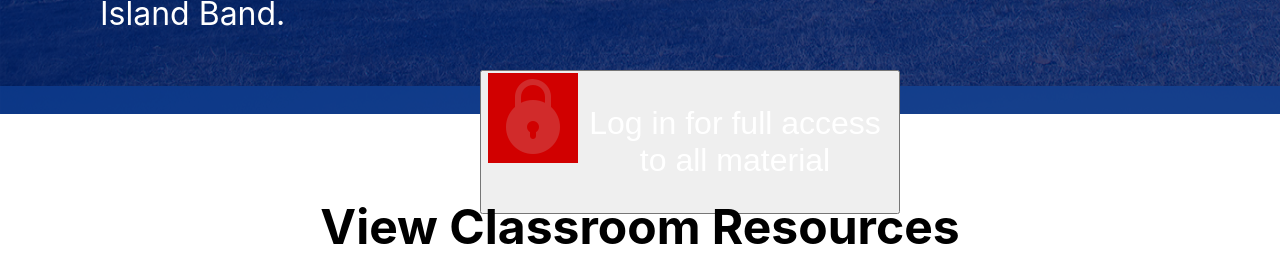
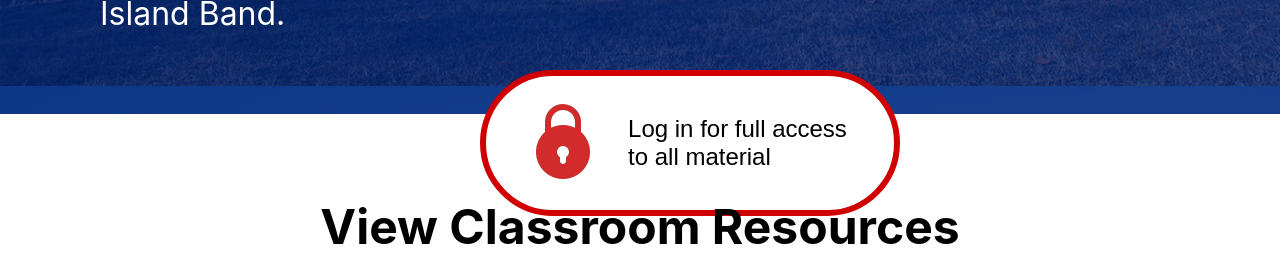
Before and after one commit to HarrySidhu1815/Seabird-Project, a React (Vite) app in the folder client/: page / in a window 1280 px wide. Shown: the part 782-1048 px from the top of the page. Built offline with nearby package versions, Linux system fonts and the light colour scheme.

Commit message:
interview page header added

```diff
--- /dev/null
+++ b/client/src/UI/AccessButton.jsx
@@ -0,0 +1,12 @@
+import React from 'react'
+import lockImg from '../assets/lock.png'
+import classes from './AccessButton.module.css'
+
+export default function AccessButton() {
+  return (
+    <button className={classes['access-btn']}>
+        <img src={lockImg} className={classes.image}/>
+        <span className={classes.paragraph}>Log in for full access to all material</span>
+    </button>
+  )
+}
--- /dev/null
+++ b/client/src/UI/AccessButton.module.css
@@ -0,0 +1,30 @@
+.access-btn{
+    margin: 0 auto;
+    width: 26.25rem;
+    height: 9.13rem;
+    font-size: 2rem;
+    display: flex;
+    justify-content: center;
+    align-items: center;
+    border-radius: 7rem;
+    gap: 1.25rem;
+    padding: 2rem;
+    background-color: white;
+    cursor: pointer;
+    border: 0.4rem solid #d10000;
+}
+
+.paragraph{
+    width: 15.56rem;
+    font-size: 1.5rem;
+    color: black;
+    text-align: left;
+    font-weight: 500;
+}
+
+.image{
+    background-color: #ffffff;
+    color: #d10000;
+    height: 5.63rem;
+    width: 5.63rem;
+}
--- a/client/src/components/Hero/Hero.jsx
+++ b/client/src/components/Hero/Hero.jsx
@@ -1,6 +1,6 @@
 import React from 'react'
 import classes from './Hero.module.css'
-import lockImg from '../../assets/lock.png'
+import AccessButton from '../../UI/AccessButton'
 
 export default function Hero() {
   return (
@@ -8,10 +8,7 @@ export default function Hero() {
       <h1>Your education, your histoy.</h1>
       <p>This website is a collection of educational resources gathered on behalf of Seabird
       Island Band.</p>
-      <button className={classes['access-btn']}>
-        <img src={lockImg} className={classes.image}/>
-        <p>Log in for full access to all material</p>
-      </button>
+      <AccessButton />
     </div>
   )
 }
--- a/client/src/components/Hero/Hero.module.css
+++ b/client/src/components/Hero/Hero.module.css
@@ -21,16 +21,3 @@
     font-size: 2rem;
     width: 40rem;
 }
-
-.access-btn{
-    margin: 0 auto;
-    width: 26.25rem;
-    height: 9.13rem;
-    font-size: 2rem;
-    display: flex;
-
-}
-.image{
-    background-color: #ffffff;
-    color: #d10000;
-}
--- /dev/null
+++ b/client/src/components/Interview/Interview.jsx
@@ -0,0 +1,10 @@
+import React from 'react'
+import classes from './Interview.module.css'
+
+export default function Interview() {
+  return (
+    <div className={classes.interview}>
+      <h1>Elder Interviews</h1>
+    </div>
+  )
+}
--- /dev/null
+++ b/client/src/components/Interview/Interview.module.css
@@ -0,0 +1,13 @@
+.interview{
+    max-width: 100vw;
+    height: 31.25rem;
+    background-color: #585858;
+    padding: 6.25rem;
+    display: flex;
+    align-items: center;
+}
+
+.interview h1{
+    font-size: 6rem;
+    color: #ffffff;
+}
--- a/client/src/pages/Interviews.jsx
+++ b/client/src/pages/Interviews.jsx
@@ -1,9 +1,12 @@
 import React from 'react'
+import RequestForm from '../components/RequestForm/RequestForm'
+import Interview from '../components/Interview/Interview'
 
 export default function Interviews() {
   return (
     <div>
-      Inteviews
+      <Interview />
+      <RequestForm />
     </div>
   )
 }
```
Also changed, not shown: client/src/assets/lock.png.
